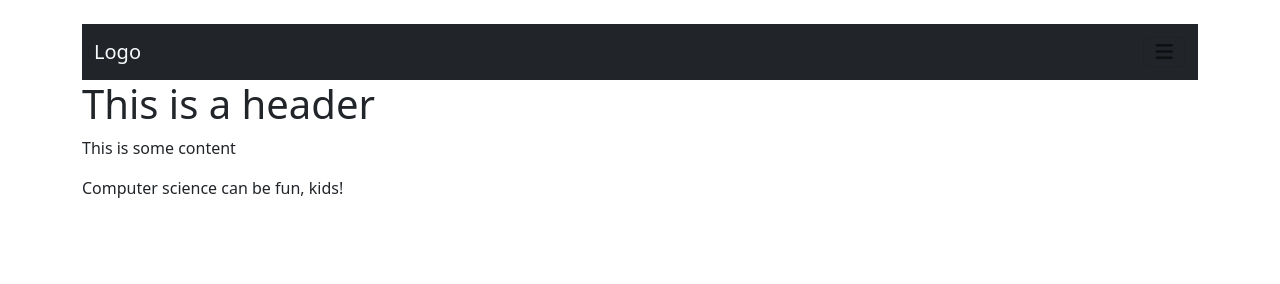
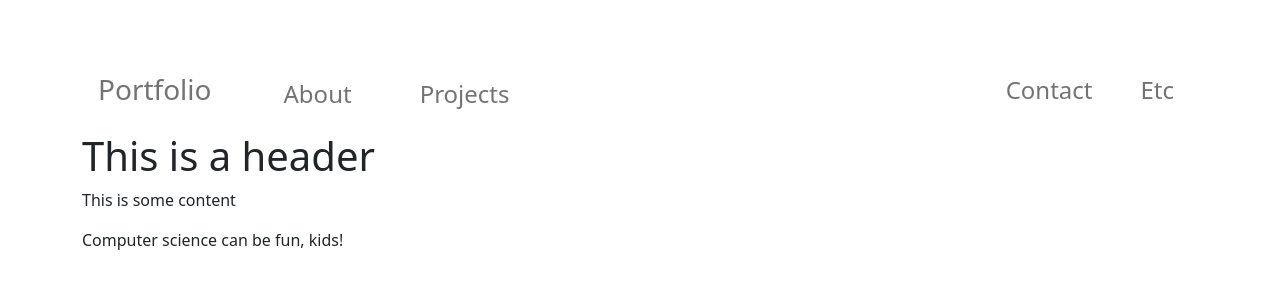
Before and after one commit to eheath30/fp_Portfolio, a plain HTML site: page index.html in a window 1280 px wide. Drawn offline with nearby package versions, Linux system fonts and the light colour scheme.

Commit message:
nav configuration

```diff
--- a/index.html
+++ b/index.html
@@ -14,25 +14,42 @@
 	<title>Elliot's Portfolio</title>
 
 </head>
-<nav class="navbar navbar-light bg-dark">
-  <div class="container-fluid">
-	<a class="navbar-brand text-light" href="#">Logo</a>
-    <button class="navbar-toggler ms-auto" type="button" data-mdb-toggle="collapse"
-      data-mdb-target="#navbarToggleExternalContent3" aria-controls="navbarToggleExternalContent3"
-      aria-expanded="false" aria-label="Toggle navigation">
-      <i class="fas fa-bars"></i>
-    </button>
-  </div>
+
+<body class="container my-5">
+
+<class="container py-4">
+<nav class="navbar navbar-expand-md navbar-light">
+    <div class="navbar-collapse collapse w-100 dual-collapse2 py-1">
+        <ul class="navbar-nav mr-auto">
+            <li class="nav-item active fs-3 mx-2">
+                <a class="nav-link" href="#">Portfolio</a>
+            </li>
+            <li class="nav-item fs-4 mx-5">
+                <a class="nav-link pt-3" href="#">About</a>
+            </li>
+            <li class="nav-item fs-4 mx-1">
+                <a class="nav-link pt-3" href="#">Projects</a>
+            </li>
+        </ul>
+    </div>
+    <div class="mx-auto">
+        <button class="navbar-toggler" type="button" data-toggle="collapse" data-target=".dual-collapse2">
+            <span class="navbar-toggler-icon"></span>
+        </button>
+    </div>
+    <div class="navbar-collapse collapse w-100 order-2 dual-collapse2 justify-content-end">
+        <ul class="navbar-nav ml-auto">
+            <li class="nav-item">
+                <a class="nav-link fs-4 mx-3" href="#">Contact</a>
+            </li>
+            <li class="nav-item">
+                <a class="nav-link fs-4 mx-3" href="#">Etc</a>
+            </li>
+        </ul>
+    </div>
 </nav>
-<div class="collapse" id="navbarToggleExternalContent3">
-  <div class="bg-light shadow-3 p-4">
-    <button class="btn btn-link btn-block border-bottom m-0">LINK1</button>
-    <button class="btn btn-link btn-block border-bottom m-0">LINK2</button>
-    <button class="btn btn-link btn-block m-0">LINK3</button>
-  </div>
-</div>
 
-<body class="container py-4">
+
 
 	<h1>This is a header</h1>
 	<p>This is some content</p>
```
Also changed, not shown: script.js (added).
